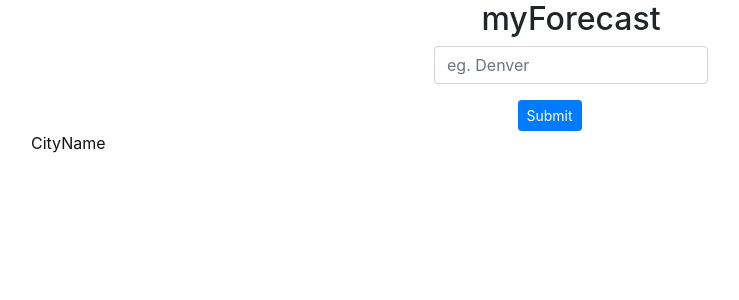
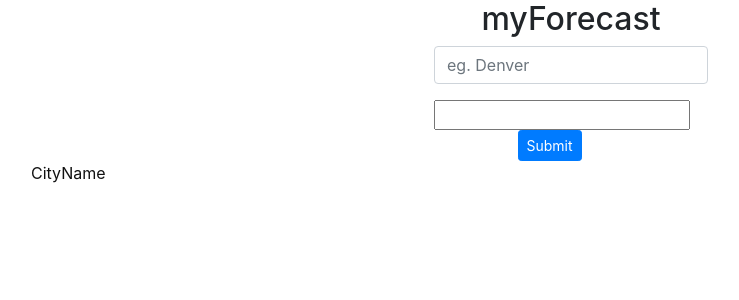
Before and after one commit to SuperPox/ReactProject, a React (Create React App) app: page / in a window 1280 px wide. Shown: the top 300 px of the page, without its empty margins (69-808 px from the left). Built offline with nearby package versions, Linux system fonts and the light colour scheme.

Commit message:
beginnings of a form for city input

```diff
--- a/src/components/CityForm.js
+++ b/src/components/CityForm.js
@@ -3,9 +3,23 @@ import { Form, Button} from 'react-bootstrap'
 
 export class CityForm extends Component {
 
-    handleClick(event) {
-        console.log("click")
+    state = {
+        cityName: ""
     }
+
+    handleOnChange(event) {
+        this.setState({
+          cityName: event.target.value,
+        });
+      }
+
+      handleOnSubmit(event) {
+        event.preventDefault();
+        this.props.addCity(this.state.cityName);
+        this.setState({
+          cityName: '',
+        });
+      }
 
     render() {
         return (
@@ -15,10 +29,18 @@ export class CityForm extends Component {
                         <Form.Control type="email" placeholder="eg. Denver" />
                     </Form.Group>
                 </Form>
+
+                <Form onSubmit={(event) => this.handleOnSubmit(event)}>
+                    <input
+                        type="text"
+                        value={this.state.cityName}
+                        onChange={(event) => this.handleOnChange(event)} />
+                </Form>
+
                 <div class="container">
                     <div class="row justify-content-center">
                         <div class="col-sm-6">
-                            <Button onClick={this.handleClick}
+                            <Button onClick={this.handleOnSubmit}
                                 variant="primary" size="sm" type="submit">Submit</Button>
                         </div>
                     </div>
```
